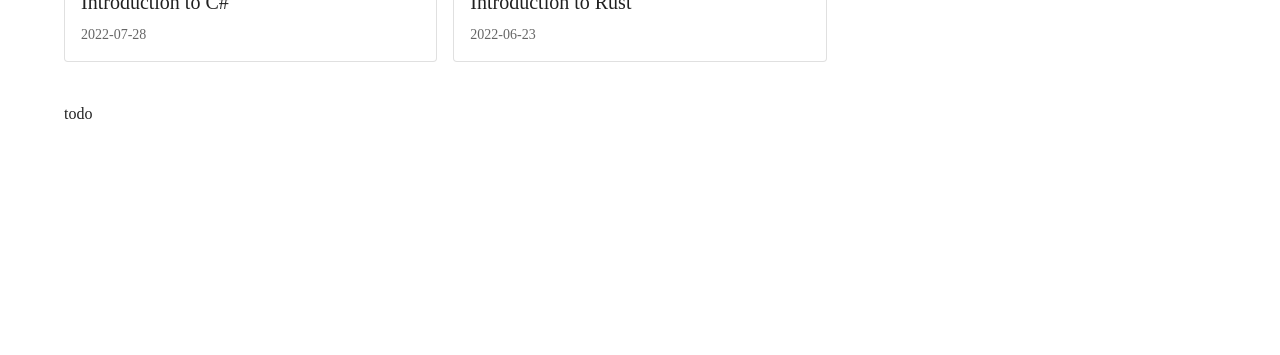
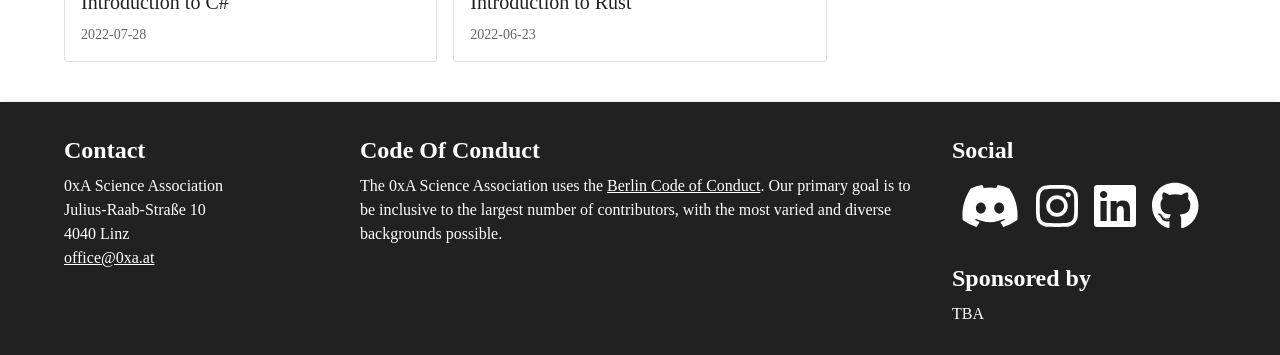
Before and after one commit to 0xa-at/website, a Next.js app: page / in a window 1280 px wide. Shown: the part 1180-1535 px from the top of the page. Before the commit the page ends 1306 px from the top, so only its background shows below. Built offline with nearby package versions, Linux system fonts and the light colour scheme.

Commit message:
feat: add footer

```diff
--- a/components/Footer.tsx
+++ b/components/Footer.tsx
@@ -1,9 +1,64 @@
-import { Box } from "@mui/system";
+import { FontAwesomeIcon } from '@fortawesome/react-fontawesome';
+import { Box, Grid, IconButton, Link, Typography } from '@mui/material';
+import AppBar from '@mui/material/AppBar';
+import Container from '@mui/material/Container';
+import {
+    faLinkedin,
+    faGithub,
+    faInstagram,
+    faDiscord
+} from '@fortawesome/free-brands-svg-icons';
+import Image from 'next/image';
+
+const socials = [
+    { name: 'Discord', href: 'https://discord.com/invite/26KVauxdrn', icon: faDiscord },
+    { name: 'Instagram', href: 'https://www.instagram.com/0xa.at/', icon: faInstagram },
+    { name: 'LinkedIn', href: 'https://www.linkedin.com/company/0xa-science-association/', icon: faLinkedin },
+    { name: 'GitHub', href: 'https://github.com/0xa-at', icon: faGithub },
+]
 
 export default function Footer() {
+
     return (
-        <Box>
-            todo
-        </Box>
+        <AppBar position="static">
+            <Container>
+                <Grid container spacing={4} sx={{ py: 4 }}>
+                    {/* Contact */}
+                    <Grid item xs={12} md={3}>
+                        <Typography variant="h5" sx={{ fontWeight: 'bold', pb: 1 }}>Contact</Typography>
+
+                        <Typography variant="body1">0xA Science Association</Typography>
+                        <Typography variant="body1">Julius-Raab-Straße 10</Typography>
+                        <Typography variant="body1">4040 Linz</Typography>
+                        <Link href="mailto:office@0xa.at" color="inherit">office@0xa.at</Link>
+                    </Grid>
+
+                    {/* Code Of Conduct */}
+                    <Grid item xs={12} md={6}>
+                        <Typography variant="h5" sx={{ fontWeight: 'bold', pb: 1 }}>Code Of Conduct</Typography>
+                        <Typography variant="body1">
+                            The 0xA Science Association uses the <Link href="https://berlincodeofconduct.org/" color="inherit">Berlin Code of Conduct</Link>.
+                            Our primary goal is to be inclusive to the largest number of contributors, with the most varied and diverse backgrounds possible.
+                        </Typography>
+                    </Grid>
+                    {/* Social */}
+                    <Grid item xs={12} md={3}>
+                        <Typography variant="h5" sx={{ fontWeight: 'bold', pb: 1 }}>Social</Typography>
+
+                        {socials.map((social) => (
+                            <Link href={social.href} color="inherit">
+                                <IconButton aria-label={social.name} sx={{ color: 'white' }} >
+                                    <FontAwesomeIcon icon={social.icon} size='2x' />
+                                </IconButton>
+                            </Link>
+                        ))}
+
+                        {/* Sponsored by */}
+                        <Typography variant="h5" sx={{ fontWeight: 'bold', pt: 3, pb: 1 }}>Sponsored by</Typography>
+                        TBA
+                    </Grid>
+                </Grid>
+            </Container>
+        </AppBar>
     )
 }
--- a/package.json
+++ b/package.json
@@ -11,6 +11,10 @@
   "dependencies": {
     "@emotion/react": "^11.10.4",
     "@emotion/styled": "^11.10.4",
+    "@fortawesome/fontawesome-svg-core": "^6.3.0",
+    "@fortawesome/free-brands-svg-icons": "^6.3.0",
+    "@fortawesome/free-solid-svg-icons": "^6.3.0",
+    "@fortawesome/react-fontawesome": "^0.2.0",
     "@mui/material": "^5.10.6",
     "gray-matter": "^4.0.3",
     "jetbrains-mono": "^1.0.6",
--- a/pages/_app.tsx
+++ b/pages/_app.tsx
@@ -1,6 +1,6 @@
 import '../styles/globals.css'
 import type { AppProps } from 'next/app'
-import { Container, CssBaseline } from '@mui/material'
+import { Box, Container, CssBaseline } from '@mui/material'
 import NavBar from '../components/NavBar'
 import { ThemeProvider } from '@emotion/react'
 import theme from '../theme'
@@ -15,13 +15,17 @@ function MyApp({ Component, pageProps }: AppProps) {
     {/* CssBaseline kickstart an elegant, consistent, and simple baseline to build upon. */}
     <CssBaseline />
 
-    {router.query.hideNav === undefined && <NavBar />}
+    <Box sx={{
+      display: 'flex', flexDirection: 'column', minHeight: '100vh'
+    }}>
+      {router.query.hideNav === undefined && <NavBar />}
 
-    <Container sx={{ height: '100%' }} >
-      <Component {...pageProps} />
+      <Container sx={{ flexGrow: 5 }}>
+        <Component {...pageProps} />
+      </Container>
 
       <Footer />
-    </Container>
+    </Box>
 
   </ThemeProvider>)
 }
```
Also changed, not shown: 1 other file (tests, documents, lock files or other folders).
